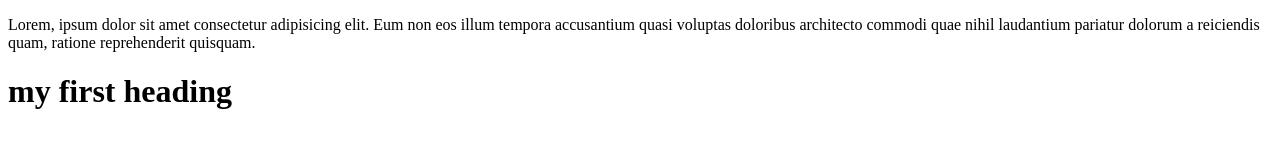
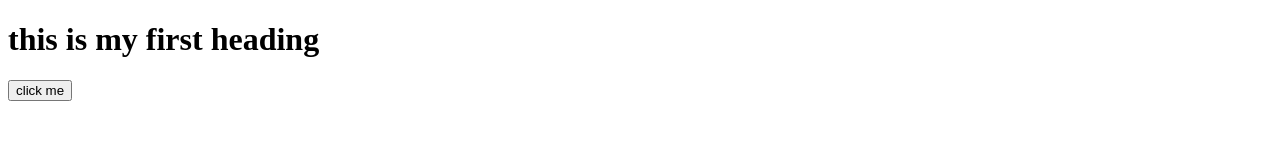
Before and after one commit to Sundaywixy/code-it, a plain HTML site: page index.html in a window 1280 px wide. Drawn offline with Linux system fonts and the light colour scheme.

Commit message:
changes effected as requested by client

```diff
--- a/index.html
+++ b/index.html
@@ -6,7 +6,7 @@
     <title>100days</title>
 </head>
 <body>
-   <p>Lorem, ipsum dolor sit amet consectetur adipisicing elit. Eum non eos illum tempora accusantium quasi voluptas doloribus architecto commodi quae nihil laudantium pariatur dolorum a reiciendis quam, ratione reprehenderit quisquam.</p>
-<h1>my first heading</h1>
+   <h1>this is my first heading</h1>
+   <button>click me</button>
 </body>
 </html>
```
